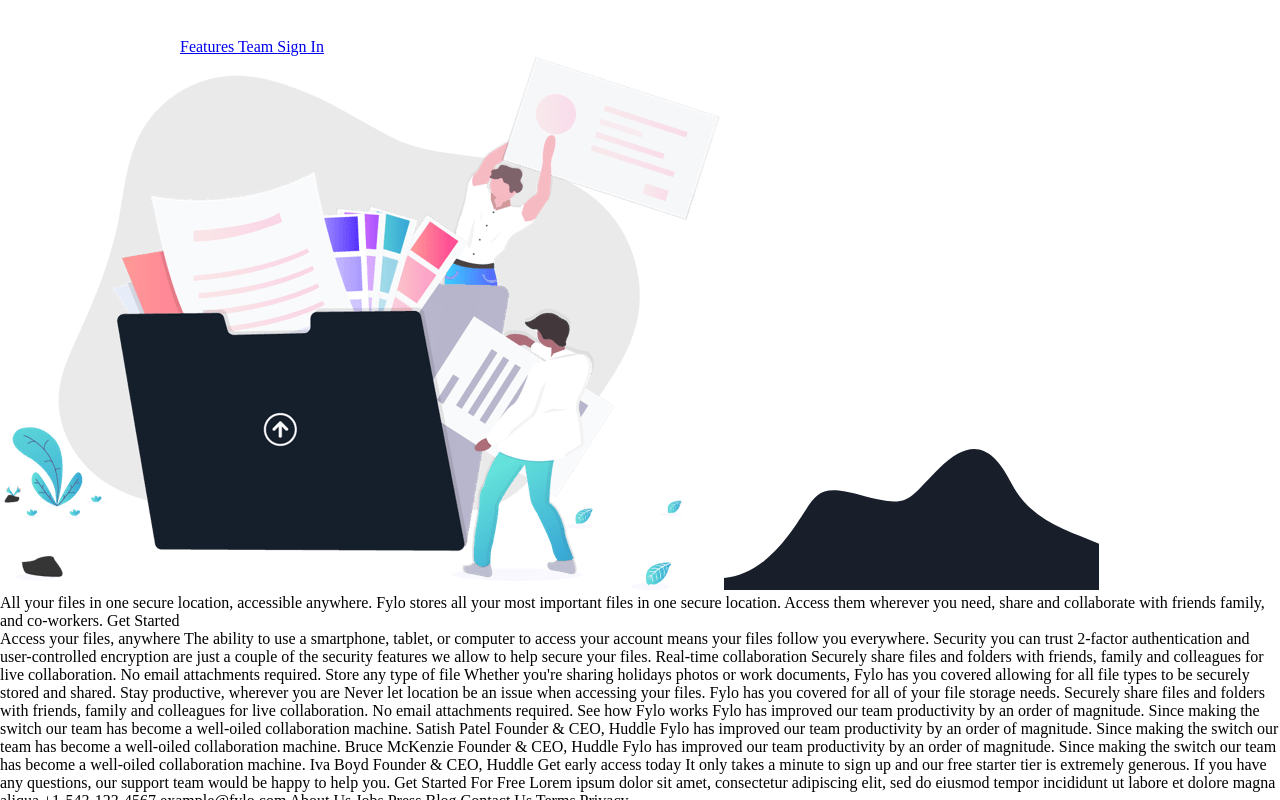
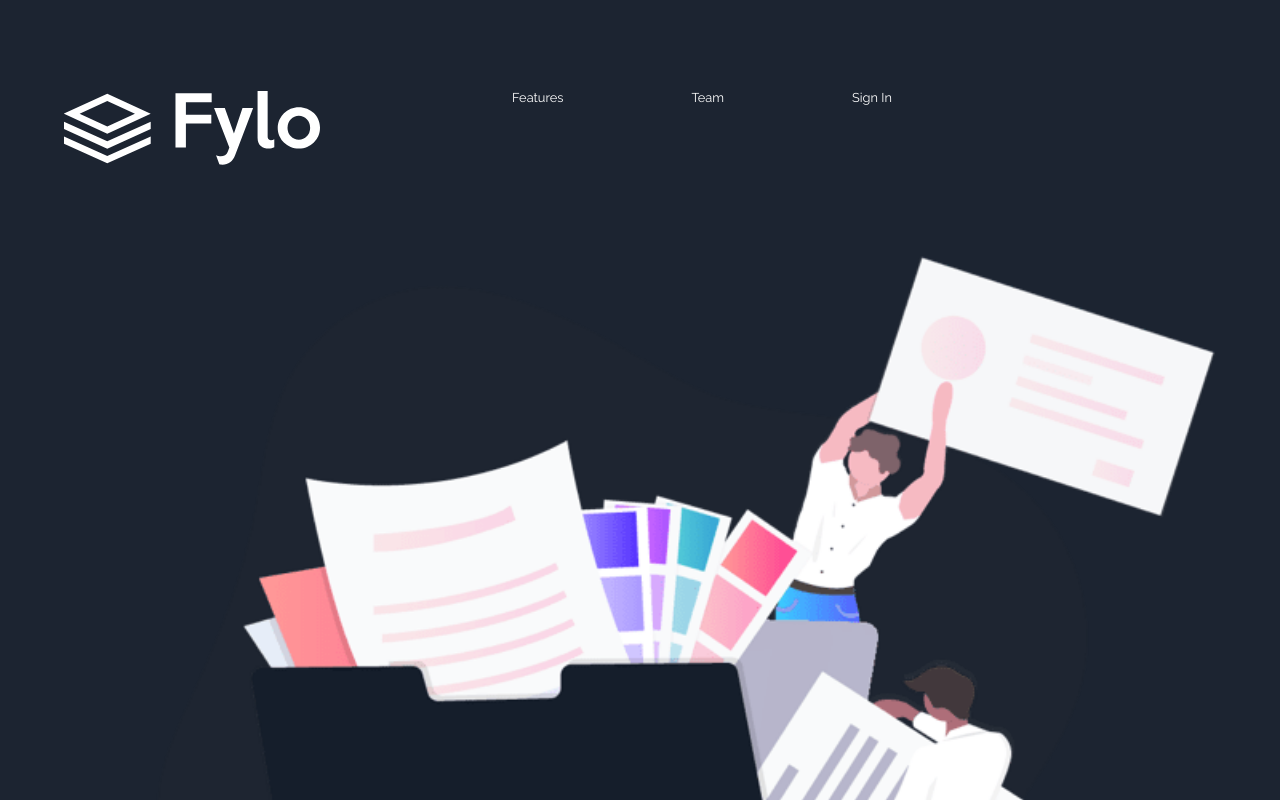
Before and after one commit to YousefKhalid-iq/fylo-dark-theme-landing-page-master, a plain HTML site: page index.html in a window 1280 px wide. Shown: the top 800 px of the page. Drawn offline with Linux system fonts and the light colour scheme.

Commit message:
Add files via upload

```diff
--- a/style.css
+++ b/style.css
@@ -1,6 +1,60 @@
 * {
 	padding: 0;
 	margin: 0;
+}
+
+body {
+
+}
+
+header {
+	display: flex;
+	flex-direction: row;
+	background-color: hsl(217, 28%, 15%);
+}
+
+.logo-header {
+	width: 20%;
+	padding: 7% 5%;
+}
+
+header a {
+	color: hsl(0, 0%, 100%);
+	font-family: 'Raleway', sans-serif;
+	font-weight: 400;
+	font-size: 0.8rem;
+	padding: 7% 0 7% 10%;
+	text-align: right;
+	text-decoration: none;
+	text-align: left;
+	justify-content: space-between;
+}
+
+.first-section {
+
+
+}
+
+.intro-images-container {
+	background-color: hsl(217, 28%, 15%);
+
+}
+
+.intro-img {
+	width: 90%;
+	display: block;
+	margin: 0 auto;
+
+}
+
+.curvy-img {
+	width: 100%;
+	display: block;
+
+}
+
+.first-section-text {
+
 }
 
 .attribution {
```
